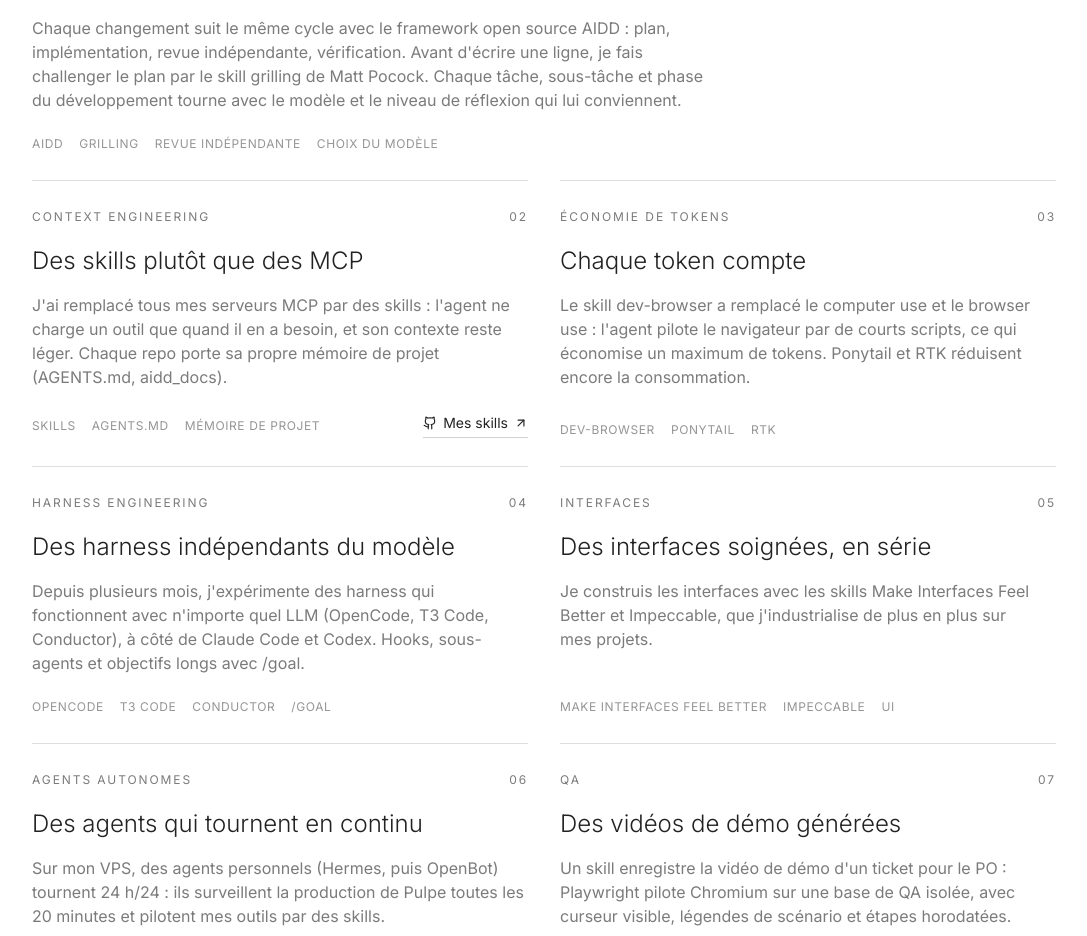
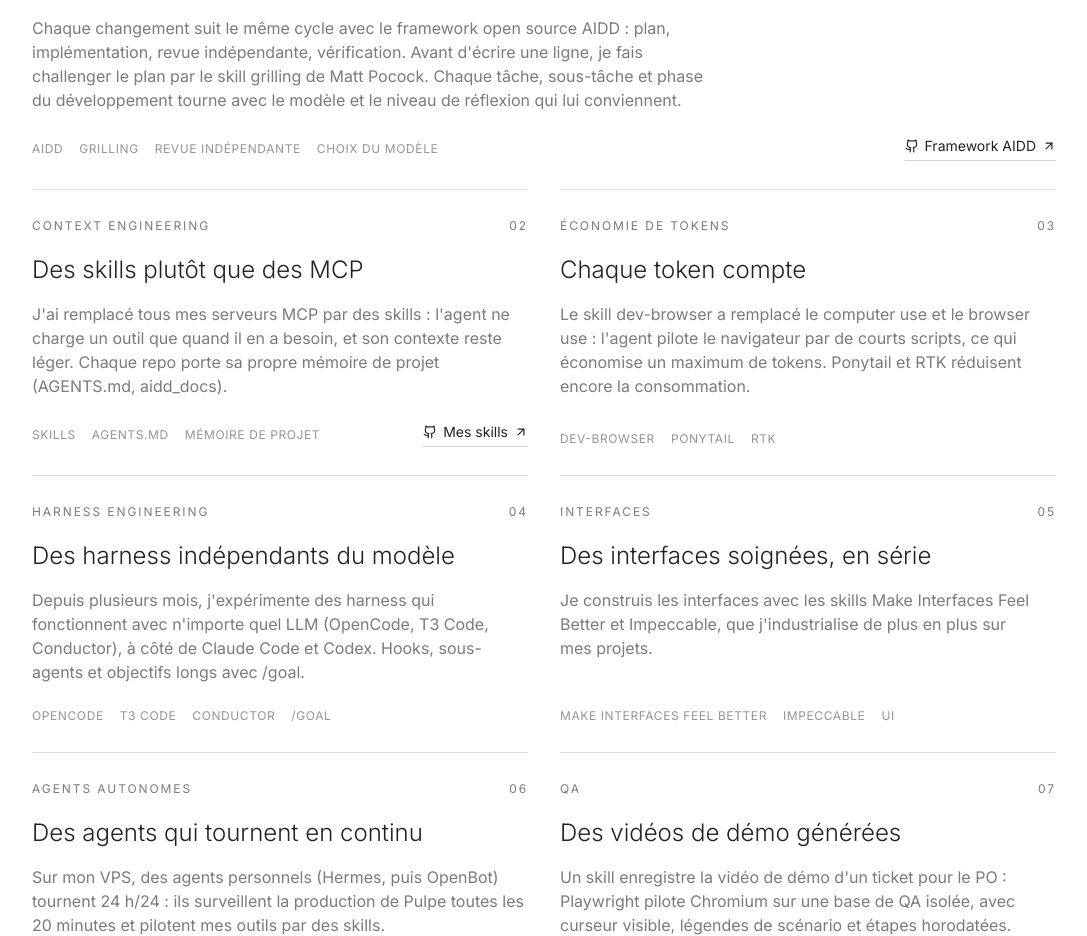
Before and after one commit to neogenz/portfolio-nextjs, a Next.js app: page / in a window 1280 px wide. Shown: the part 7541-8477 px from the top of the page, without its empty margins (91-1178 px from the left). Built offline with nearby package versions, Linux system fonts and the light colour scheme; a web font is replaced by a local one.

Commit message:
feat(agentic-ai): link the AIDD framework

```diff
--- a/src/components/AgenticAI.tsx
+++ b/src/components/AgenticAI.tsx
@@ -16,6 +16,7 @@ const practices: Practice[] = [
     description:
       "Chaque changement suit le même cycle avec le framework open source AIDD : plan, implémentation, revue indépendante, vérification. Avant d'écrire une ligne, je fais challenger le plan par le skill grilling de Matt Pocock. Chaque tâche, sous-tâche et phase du développement tourne avec le modèle et le niveau de réflexion qui lui conviennent.",
     tags: ['AIDD', 'Grilling', 'Revue indépendante', 'Choix du modèle'],
+    link: { label: 'Framework AIDD', href: 'https://github.com/ai-driven-dev/framework' },
     featured: true,
   },
   {
```
